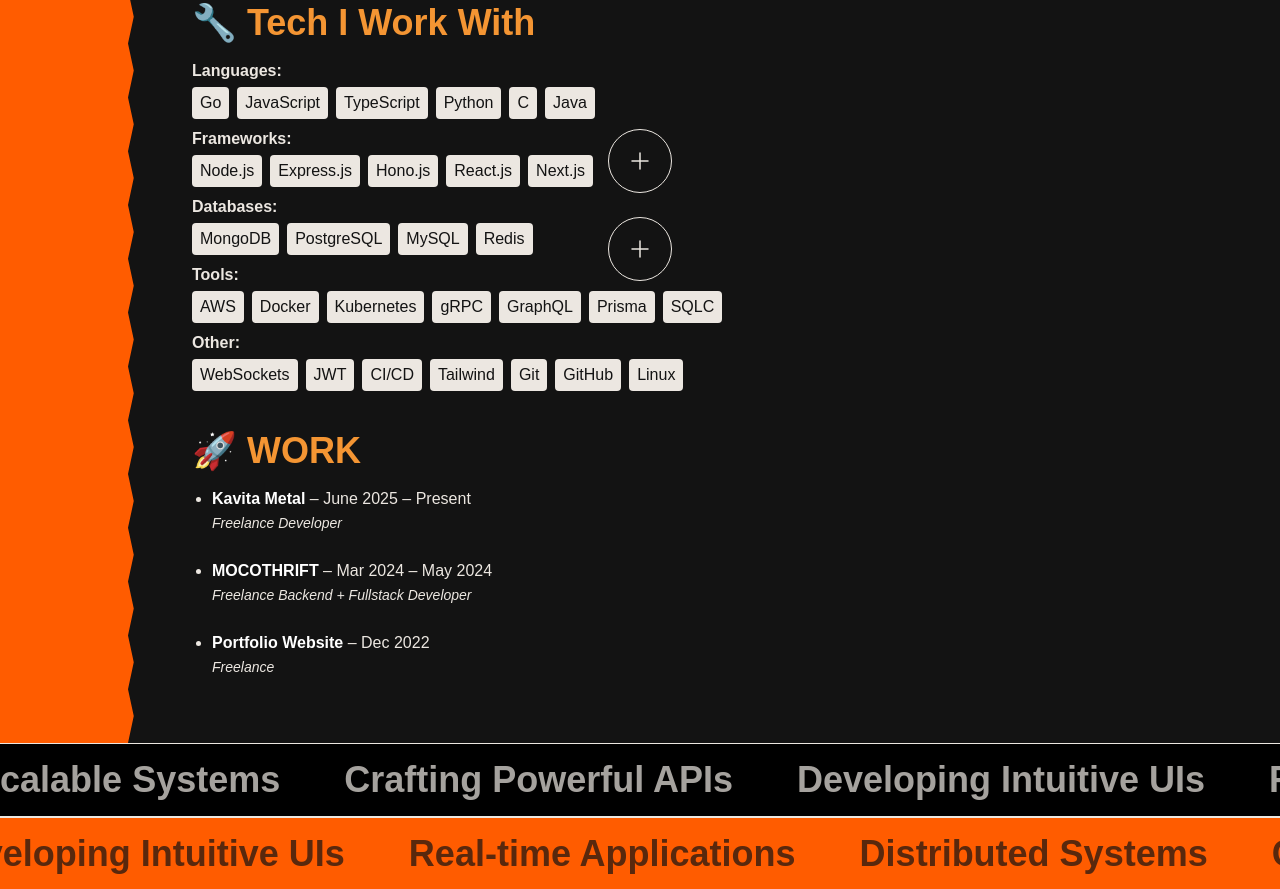
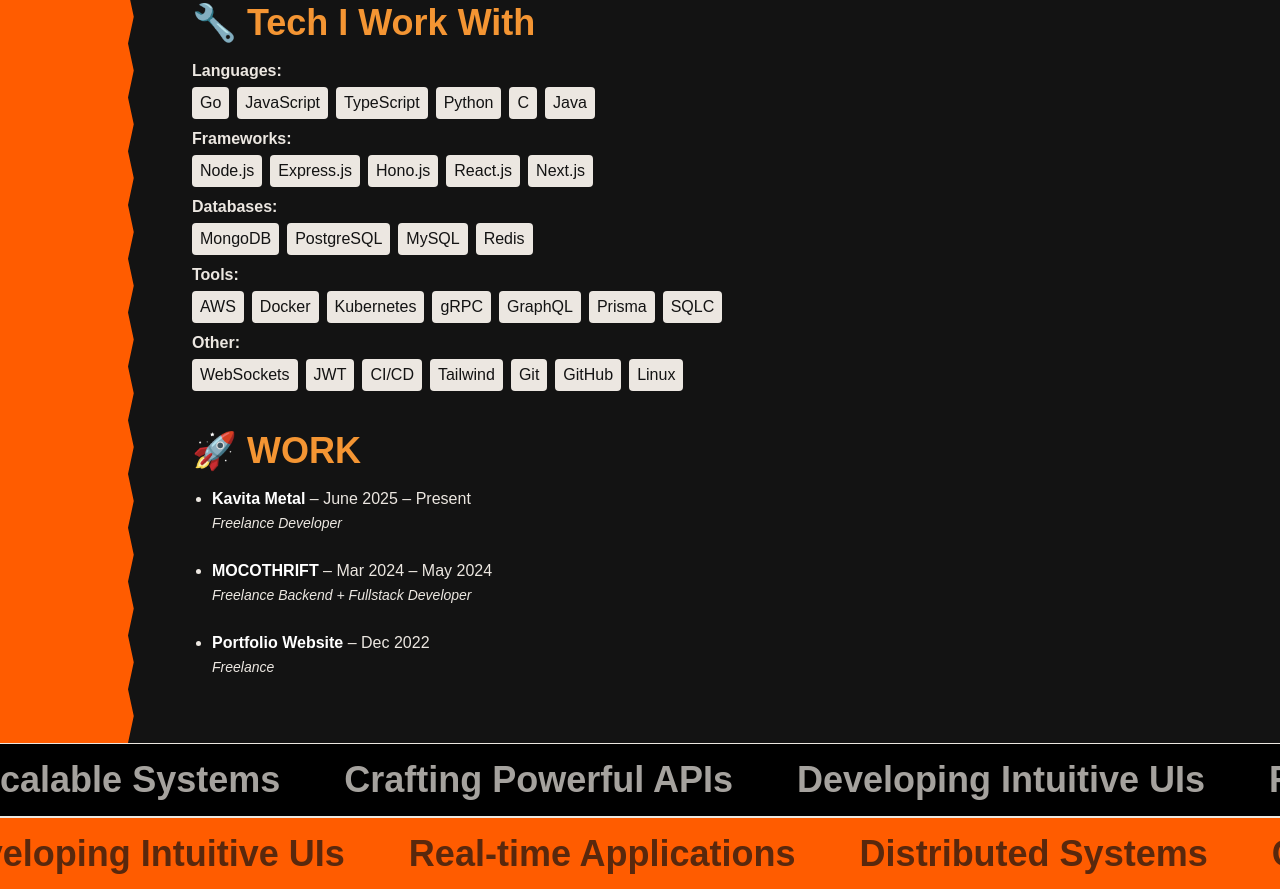
Before and after one commit to siddheshRajendraNimbalkar/My_Portfolio, a Next.js app: page / in a window 1280 px wide. Shown: the part 1200-2089 px from the top of the page. Built offline with nearby package versions, Linux system fonts and the light colour scheme.

Commit message:
responsive

```diff
--- a/src/components/About/About.tsx
+++ b/src/components/About/About.tsx
@@ -40,19 +40,7 @@ const About = () => {
 
         </div>
 
-        {/* Mid Circles */}
-        <div className="absolute inset-x-0 mx-auto top-1/2 transform -translate-y-1/2 w-16 z-10">
-          <div className="space-y-6">
-            {[...Array(2)].map((_, i) => (
-              <div key={i} className="w-16 h-16 rounded-full border border-[#ECE7E1] flex items-center justify-center">
-                <svg width="24" height="24" fill="none" viewBox="0 0 24 24">
-                  <path d="M12 4V20" stroke="#ECE7E1" strokeWidth="1.5" strokeLinecap="round" />
-                  <path d="M4 12H20" stroke="#ECE7E1" strokeWidth="1.5" strokeLinecap="round" />
-                </svg>
-              </div>
-            ))}
-          </div>
-        </div>
+
       </div>
 
       {/* Right Content Area */}
```
